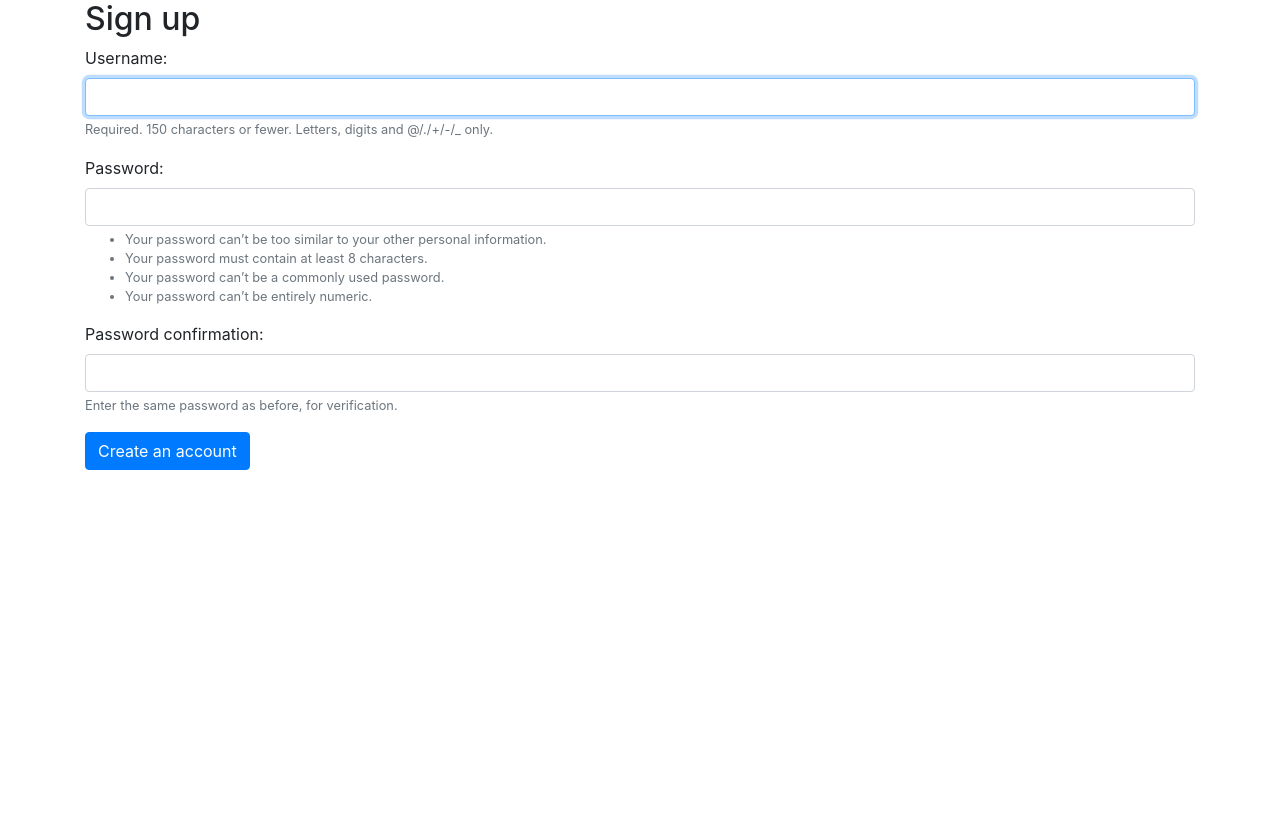
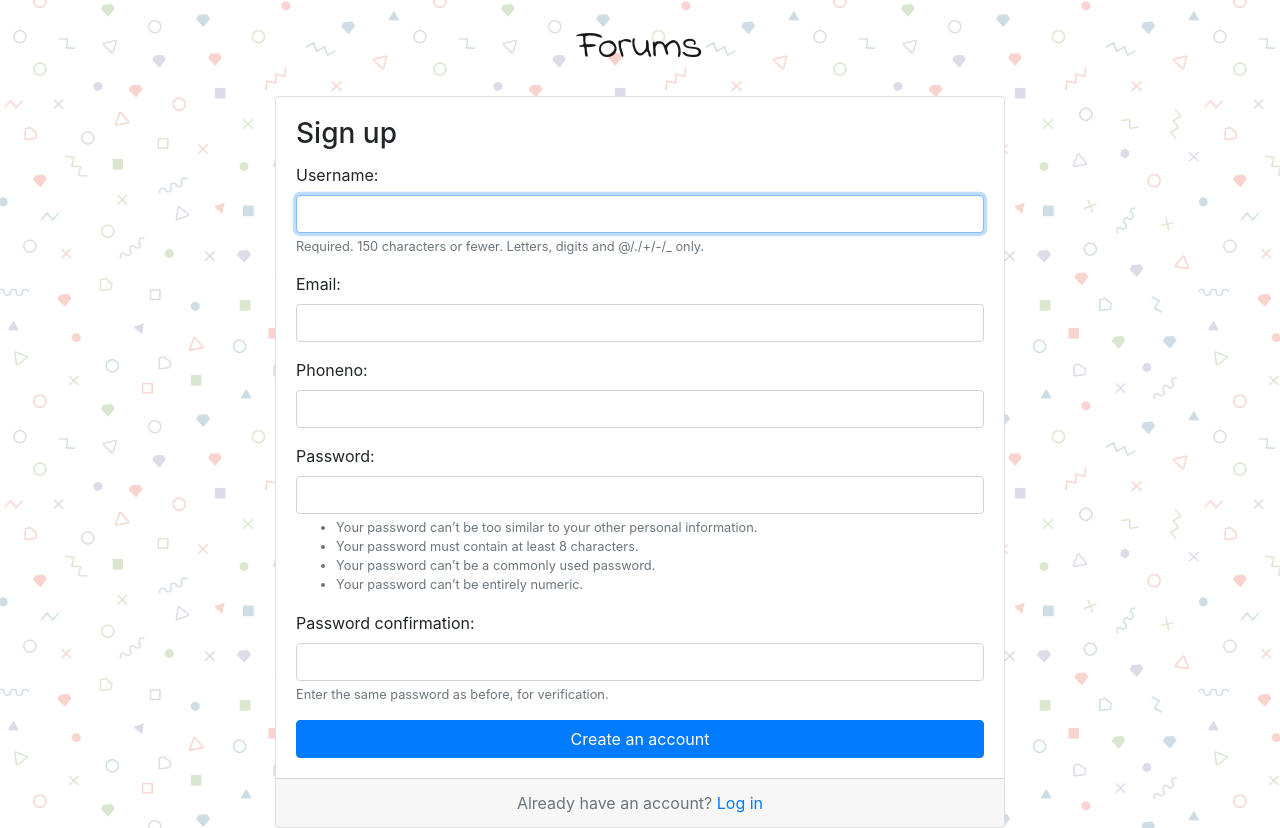
Before and after one commit to chunky2808/Django-Learning, a Django app: page /signup/ in a window 1280 px wide. Before the commit the page ends 470 px from the top, so only its background shows below. Run offline with Django 3.2, Linux system fonts and the light colour scheme; some libraries are stand-ins or nearby versions.

Commit message:
eight-Signuppage completed

```diff
--- /dev/null
+++ b/static/css/base.css
@@ -0,0 +1,3 @@
+body {
+  background-image: url(../img/1.png);
+}
--- /dev/null
+++ b/static/css/userinfo.css
@@ -0,0 +1,16 @@
+body {
+  background-image: url(../img/1.png);
+}
+
+.logo {
+  font-family: 'Indie Flower', cursive;
+}
+
+.logo a {
+  color: rgba(0,0,0,.9);
+}
+
+.logo a:hover,
+.logo a:active {
+  text-decoration: none;
+}
--- a/templates/base.html
+++ b/templates/base.html
@@ -13,6 +13,7 @@
     <nav class="navbar navbar-expand-lg navbar-dark bg-dark">
       <div class="container">
         <a class="navbar-brand" href="{% url 'home' %}">Forums</a>
+        <a class="nav-link" href="#">{{ user.username }}</a>
       </div>
     </nav>
 
--- a/templates/signup.html
+++ b/templates/signup.html
@@ -1,12 +1,33 @@
+
 {% extends 'base.html' %}
+
+{% load static %}
+
+{% block stylesheet %}
+  <link rel="stylesheet" href="{% static 'css/userinfo.css' %}">
+{% endblock %}
 
 {% block body %}
   <div class="container">
-    <h2>Sign up</h2>
-    <form method="post" novalidate>
-      {% csrf_token %}
-      {% include 'includes/form.html' %}
-      <button type="submit" class="btn btn-primary">Create an account</button>
-    </form>
+    <h1 class="text-center logo my-4">
+      <a href="{% url 'home' %}">Forums</a>
+    </h1>
+    <div class="row justify-content-center">
+      <div class="col-lg-8 col-md-10 col-sm-12">
+        <div class="card">
+          <div class="card-body">
+            <h3 class="card-title">Sign up</h3>
+            <form method="post" novalidate>
+              {% csrf_token %}
+              {% include 'includes/form.html' %}
+              <button type="submit" class="btn btn-primary btn-block">Create an account</button>
+            </form>
+          </div>
+          <div class="card-footer text-muted text-center">
+            Already have an account? <a href="#">Log in</a>
+          </div>
+        </div>
+      </div>
+    </div>
   </div>
 {% endblock %}
--- /dev/null
+++ b/userinfo/forms.py
@@ -0,0 +1,10 @@
+from django import forms
+from django.contrib.auth.forms import UserCreationForm
+from django.contrib.auth.models import User
+
+class SignUpForm(UserCreationForm):
+    email = forms.CharField(max_length=254, required=True, widget=forms.EmailInput())
+    phoneno = forms.DecimalField(min_value=999999999,max_digits=10, required=True, widget=forms.NumberInput())
+    class Meta:
+        model = User
+        fields = ('username', 'email','phoneno', 'password1', 'password2')
--- a/userinfo/views.py
+++ b/userinfo/views.py
@@ -1,14 +1,15 @@
 from django.contrib.auth import login as auth_login
 from django.contrib.auth.forms import UserCreationForm
 from django.shortcuts import render,redirect
+from .forms import SignUpForm
 
 def signup(request):
 	if request.method == 'POST':
-		form = UserCreationForm(request.POST)
+		form = SignUpForm(request.POST)
 		if form.is_valid():
 			user = form.save()
 			auth_login(request, user)
 			return redirect('home')
 	else:
-		form = UserCreationForm()
+		form = SignUpForm()
 	return render(request, 'signup.html', {'form': form})
```
Also changed, not shown: db.sqlite3, static/img/1.png (added).
